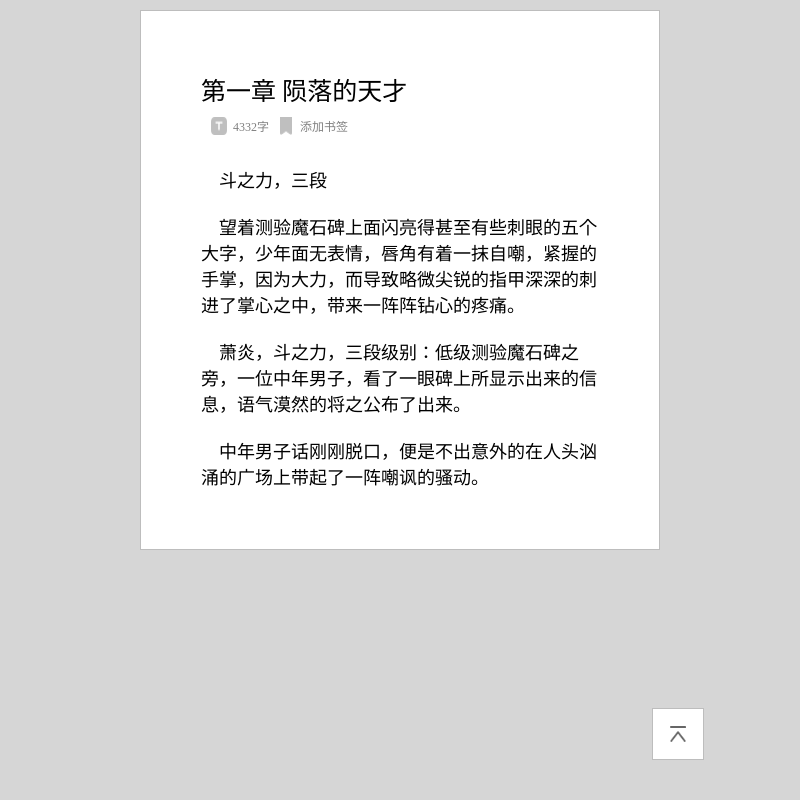
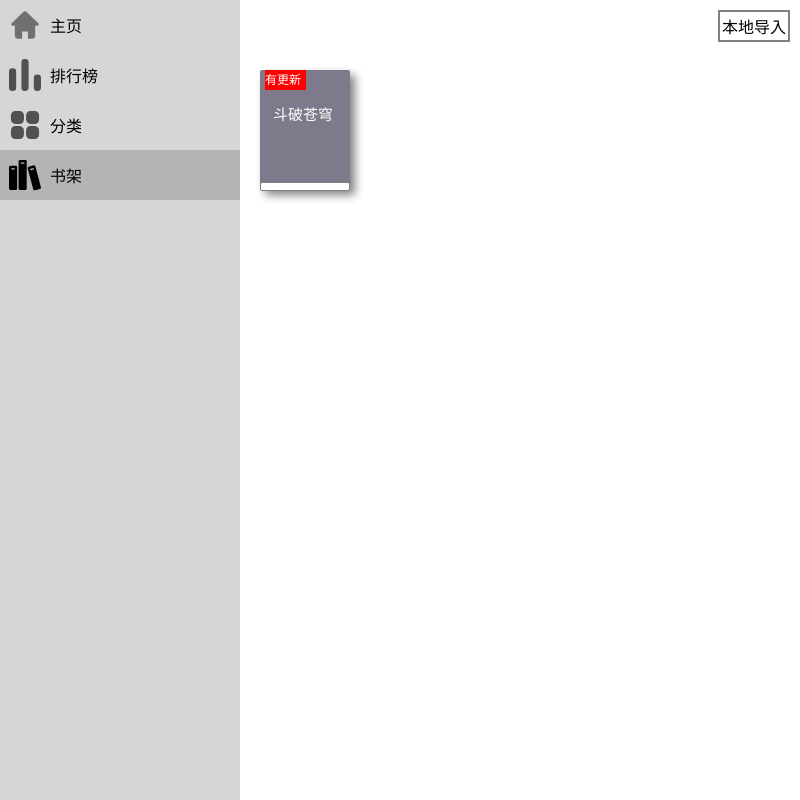
Before and after one commit to HeroIsUseless/MyBook, an Electron app: page index.html in a window 800 px wide. Drawn offline with Linux system fonts and the light colour scheme.

Commit message:
2019/8/1

```diff
--- a/index.css
+++ b/index.css
@@ -11,45 +11,76 @@ html, body{
     width: 100%;
     display: flex;
 }
-#readPage{
+#mainPage{
     height: 100%;
     width: 100%;
     display: flex;
-    justify-content: center;
+
+}
+#navigation{
+    height: 100%;
+    width: 30%;
     background: rgb(214, 214, 214);
+}
+.nav_item{
+    width: 100%;
+    height: 50px;
+    display:flex;
+    align-items: center;
+    transition: all ease .3s;
+}
+.nav_item_img{
+    padding: 9px;
+}
+.nav_item_text{
+    cursor: default;
 }
 #content{
     height: 100%;
-    width: 65%;
+    width: 70%;
 }
-.cardView{
-    border: solid 1px rgb(189, 189, 189);
-    margin-top: 10px;
-    padding: 60px;
+#headView{
+    width: 100%;
+    height: 50px;
+    /* display: flex;
+    align-items: center; */
+    /* background: red; */
+}
+#import{
+    float:right;
+    margin: 10px;
+    padding:2px;
+    border: solid 2px grey;
+    /* background: red; */
+}
+#shelf{
+
+}
+.book{
+    height: 120px;
+    width: 90px;
+    margin: 20px;
+    border-radius: 2px;
+    box-shadow: 5px 5px 10px grey;
+    background: rgb(127, 122, 139);
+}
+.mark{
+    height: 20px;
+    width: 41px;
+    background: red;
+    color: white;
+    margin: 5px;
+}
+.book_name{
+    font-size: 15px;
+    color: white;
+    margin: 13px;
+}
+.book_bottom{
+    height: 7px;
+    width: 98%;
+    margin-top: 58px;
+    border: solid 1px grey;
+    border-radius: 2px;
     background: white;
 }
-#book_title{
-    font-size: 25px;
-    margin-bottom: 0px;
-}
-#book_info{
-    display: flex;
-    color: grey;
-    font-size: 12px;
-    margin: 10px;
-}
-.book_text{
-    font-size: 18px;
-}
-#back{
-    position: absolute;
-    right: 12%;
-    bottom: 5%;
-    height: 50px;
-    width: 50px;
-    display: flex;
-    justify-content: center;
-    align-items: center;
-    background: white;
-    border: solid 1px rgb(189, 189, 189);
-}
--- a/index.html
+++ b/index.html
@@ -2,34 +2,44 @@
 <html>
   <head>
     <meta charset="UTF-8">
-    <title>MyBook-《斗破苍穹》</title>
+    <title>MyBook</title>
     <link rel="stylesheet "type="text/css" href="index.css"/>
   </head>
   <body>
     <div id="app">
-        <div id="readPage">
-            <div id="content">
-                <div id="chapter" class="cardView">
-                    <p id="book_title">第一章 陨落的天才</p>
-                        <div id="book_info">
-                            <img src="./Resource/Image/16px/word_count.png"/>
-                            <p>&nbsp; 4332字&nbsp;&nbsp;&nbsp;</p>
-                            <img src="./Resource/Image/16px/bookmark.png"/>
-                            <p>&nbsp; 添加书签&nbsp;&nbsp;</p>
-                        </div>
-                        <div class="book_text"><br/>
-                            &nbsp;&nbsp;&nbsp;&nbsp;斗之力，三段<br/><br/>
-                            &nbsp;&nbsp;&nbsp;&nbsp;望着测验魔石碑上面闪亮得甚至有些刺眼的五个大字，少年面无表情，唇角有着一抹自嘲，紧握的手掌，因为大力，而导致略微尖锐的指甲深深的刺进了掌心之中，带来一阵阵钻心的疼痛。
-                            <br/><br/>
-                             &nbsp;&nbsp;&nbsp;&nbsp;萧炎，斗之力，三段级别：低级测验魔石碑之旁，一位中年男子，看了一眼碑上所显示出来的信息，语气漠然的将之公布了出来。
-                            <br/><br/>
-                            &nbsp;&nbsp;&nbsp;&nbsp;中年男子话刚刚脱口，便是不出意外的在人头汹涌的广场上带起了一阵嘲讽的骚动。
-                        </div>
-                </div>
+        <div id="mainPage">
+        <div id="navigation">
+            <div id=nav_item" class="nav_item">
+                <img class="nav_item_img" src="./Resource/Image/32px/home.png"/>
+                <p class="nav_item_text">主页</p>
+            </div>
+            <div id="" class="nav_item">
+                <img class="nav_item_img" src="./Resource/Image/32px/rank.png"/>
+                <p class="nav_item_text">排行榜</p>
+            </div>
+            <div id="" class="nav_item">
+                <img class="nav_item_img" src="./Resource/Image/32px/sort.png"/>
+                <p class="nav_item_text">分类</p>
+            </div>
+            <div id="" class="nav_item" style="background:  rgb(180, 180, 180)">
+                <img class="nav_item_img" src="./Resource/Image/32px/shelf.png"/>
+                <p class="nav_item_text">书架</p>
+            </div>
 
             </div>
-            <div id="back">
-                <img src="./Resource/Image/16px/to_top.png" style="height: 16px;width: 16px;"/>
+            <div id="content">
+                <div id="headView">
+                    <p id="import">本地导入</p>
+                </div>
+                <div id="shelf">
+                    <div class="book">
+                        <div class="mark">
+                            <p style="font-size: 12px;">有更新</p>
+                        </div>
+                        <p class="book_name">斗破苍穹</p>
+                        <div class="book_bottom"></div>
+                    </div>
+                </div>
             </div>
         </div>
     </div>
```
Also changed, not shown: Page/read.html (added, +96 -0 lines), Page/main.html (renamed from test.html), README.md, readme_res/4.png (added).
